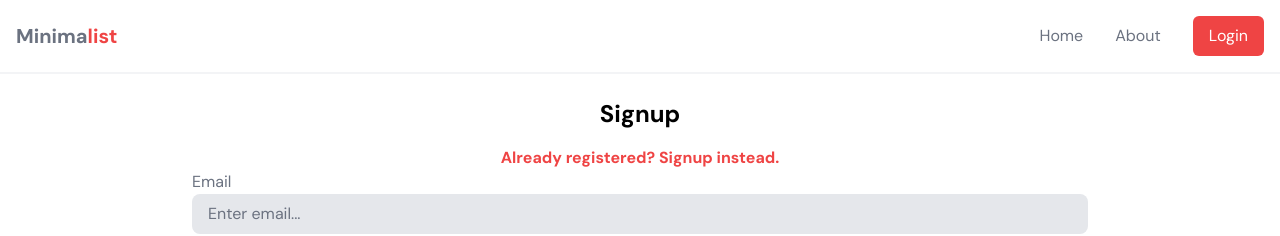
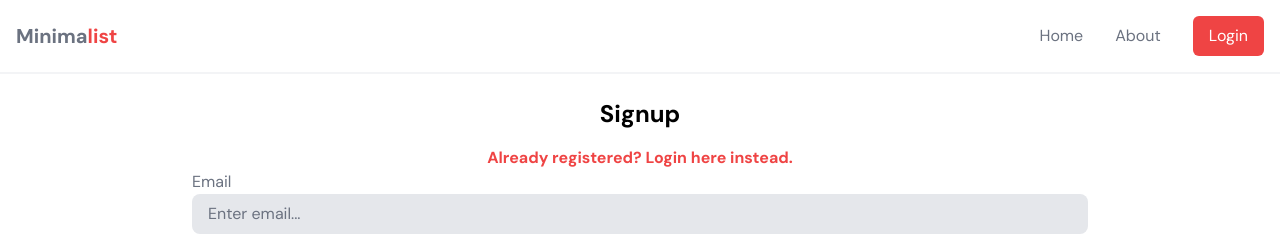
Before and after one commit to takuyadev/windlist-firebase, a React (Create React App) app: page /Signup in a window 1280 px wide. Shown: the top 236 px of the page. Built offline with nearby package versions, Linux system fonts and the light colour scheme; no server answers.

Commit message:
Wording on signup page fixed

```diff
--- a/src/routes/Signup.js
+++ b/src/routes/Signup.js
@@ -48,7 +48,7 @@ function Signup({ auth }) {
       <h1 className="text-2xl text-center font-bold">Signup</h1>
       <Link to="/Login">
         <p className="mt-4 text-center text-red-500 font-bold hover:text-red-300 ease-out duration-200">
-          Already registered? Signup instead.
+          Already registered? Login here instead.
         </p>
       </Link>
       <UserForm
```
